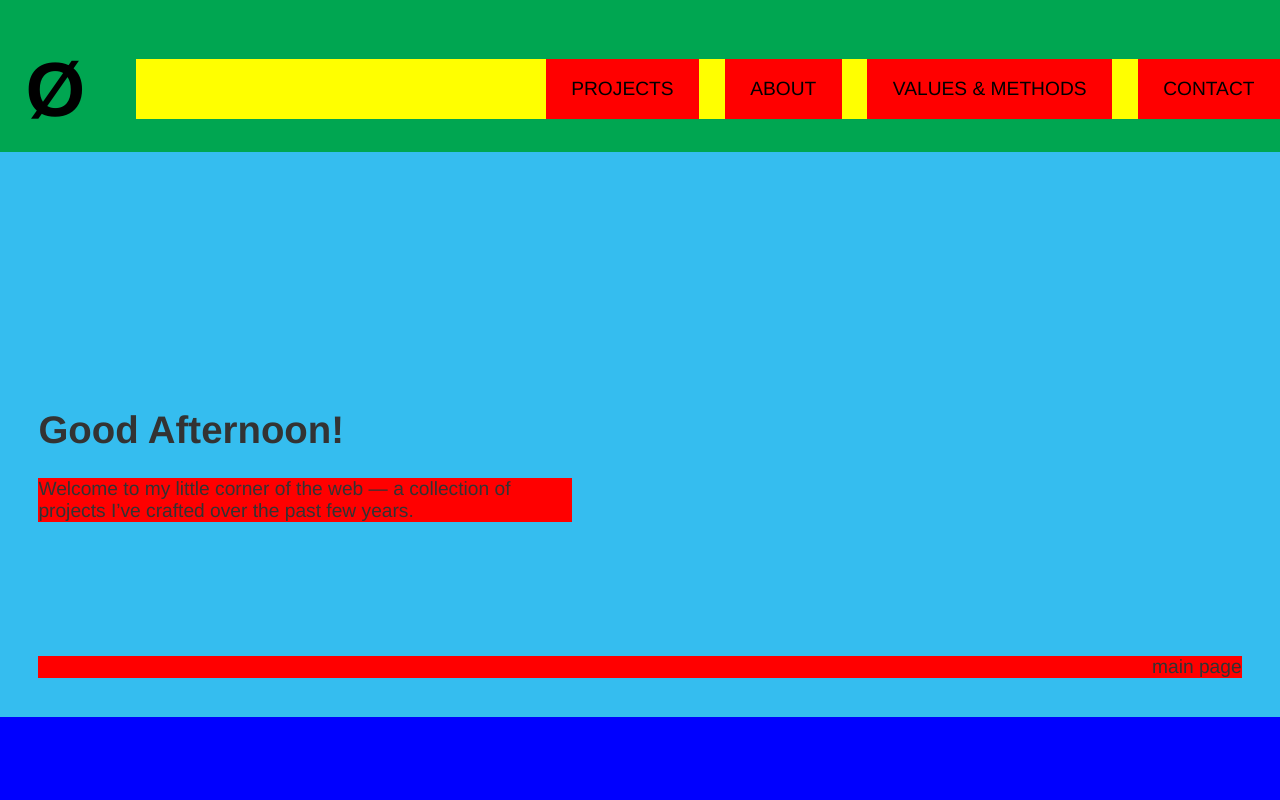
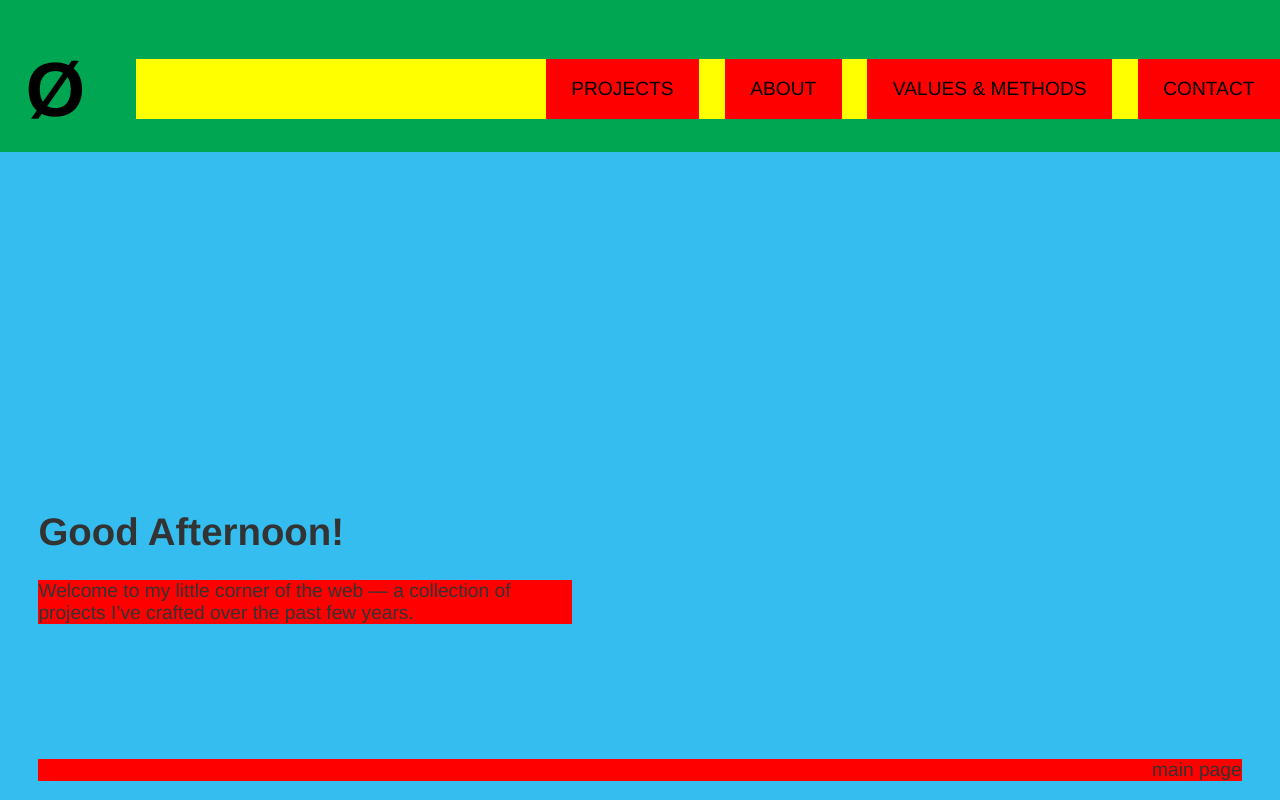
Before and after one commit to mario8988silva/frontend_project, a React (Vite) app in the folder mariosilva/: page / in a window 1280 px wide. Shown: the top 800 px of the page. Built offline with nearby package versions, Linux system fonts and the light colour scheme; no server answers.

Commit message:
filtros do footer, article para values, tratamento do comportamento do banner mediante resize

```diff
--- a/mariosilva/src/assets/style.css
+++ b/mariosilva/src/assets/style.css
@@ -92,10 +92,10 @@
     --space-fixed-s: 36px;
 
     /* height */
-    --total-heigh: 100vh;
-    --section-heigh: 80vh;
-    --banner-heigh: 60vh;
-    --footer-heigh: 70vh;
+    --total-height: 100vh;
+    --section-height: 80vh;
+    --banner-height: 60vh;
+    --footer-height: 70vh;
 
     /* width */
     --component-width-3xl: 100%;
@@ -186,11 +186,18 @@ span.material-symbols-outlined {
 section {
     display: flex;
     flex-direction: column;
+
     justify-content: end;
+
 
     padding: clamp(var(--space-xl), 1.5vw, var(--space-3xl));
     padding-bottom: var(--space-xl);
-    min-height: var(--section-heigh);
+    /*
+    min-height: var(--section-height);
+    */
+
+    height: fit-content;
+
 }
 
 /* header ------------------------------------------ */
@@ -258,7 +265,6 @@ header {
 .closedHeader {
     position: fixed;
     z-index: 9;
-
 }
 
 .headerNavClass {
@@ -382,7 +388,14 @@ header a {
     gap: var(--space-3xl);
 
     /* a lembrar! deve respeitar grid de 12 colunas */
-    min-height: var(--section-heigh);
+
+
+    /* PERCEBER COMPORTAMENTO E AJUSTAR MEDIANTE */
+    padding-top: calc(var(--space-4xl) * 3);
+    min-height: 40vh;
+    max-height: 100vh;
+
+
 }
 
 .banner aside.currentPath {
@@ -857,7 +870,7 @@ footer {
     justify-content: end;
     gap: var(--space-l);
 
-    min-height: var(--footer-heigh);
+    min-height: var(--footer-height);
     padding: var(--space-2xl) var(--space-xl);
 }
 
@@ -881,7 +894,6 @@ footer address {
 footer address a {
     font-style: normal;
 }
-
 
 ul.socialMediaContainer {
     display: flex;
```
